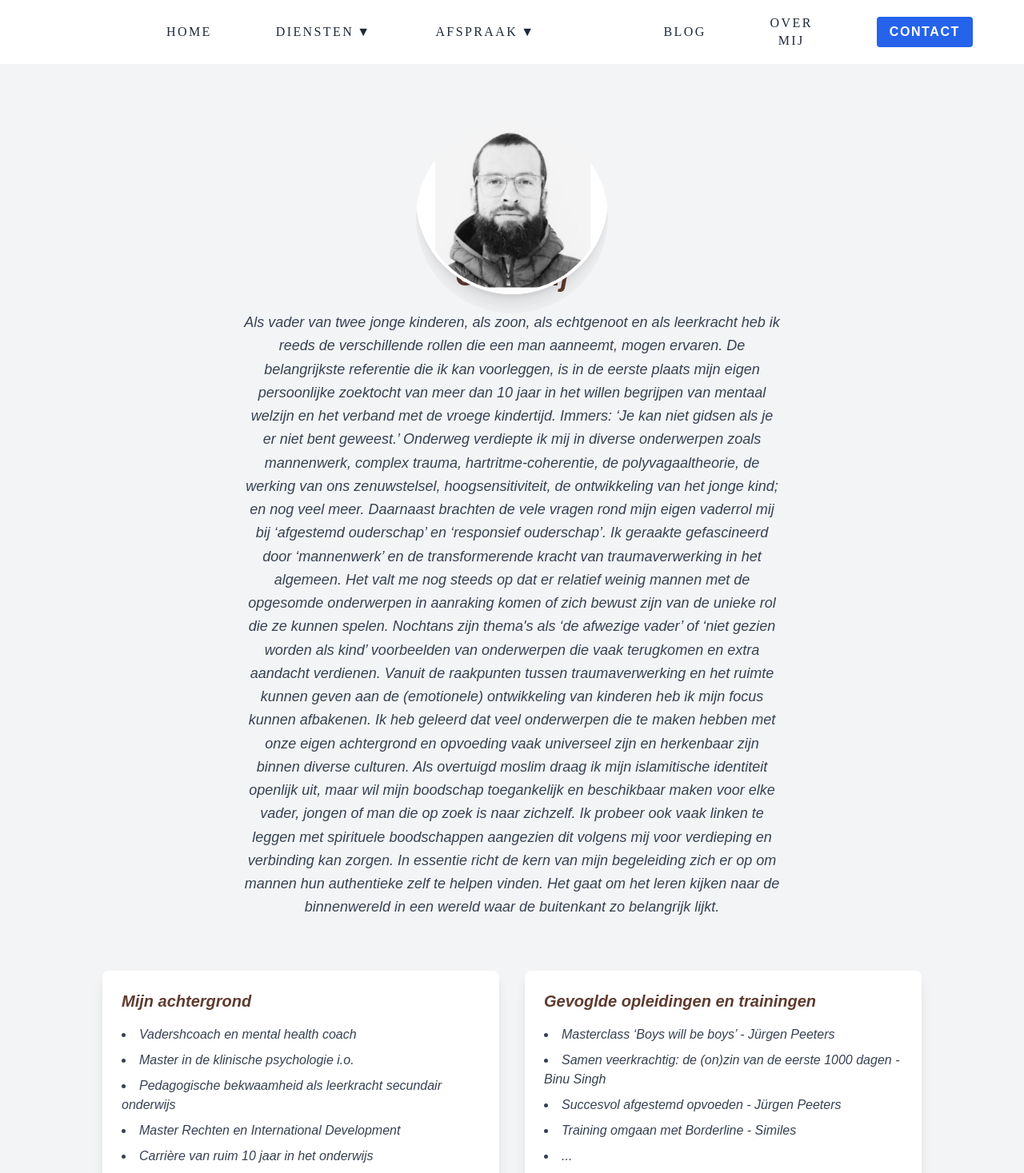
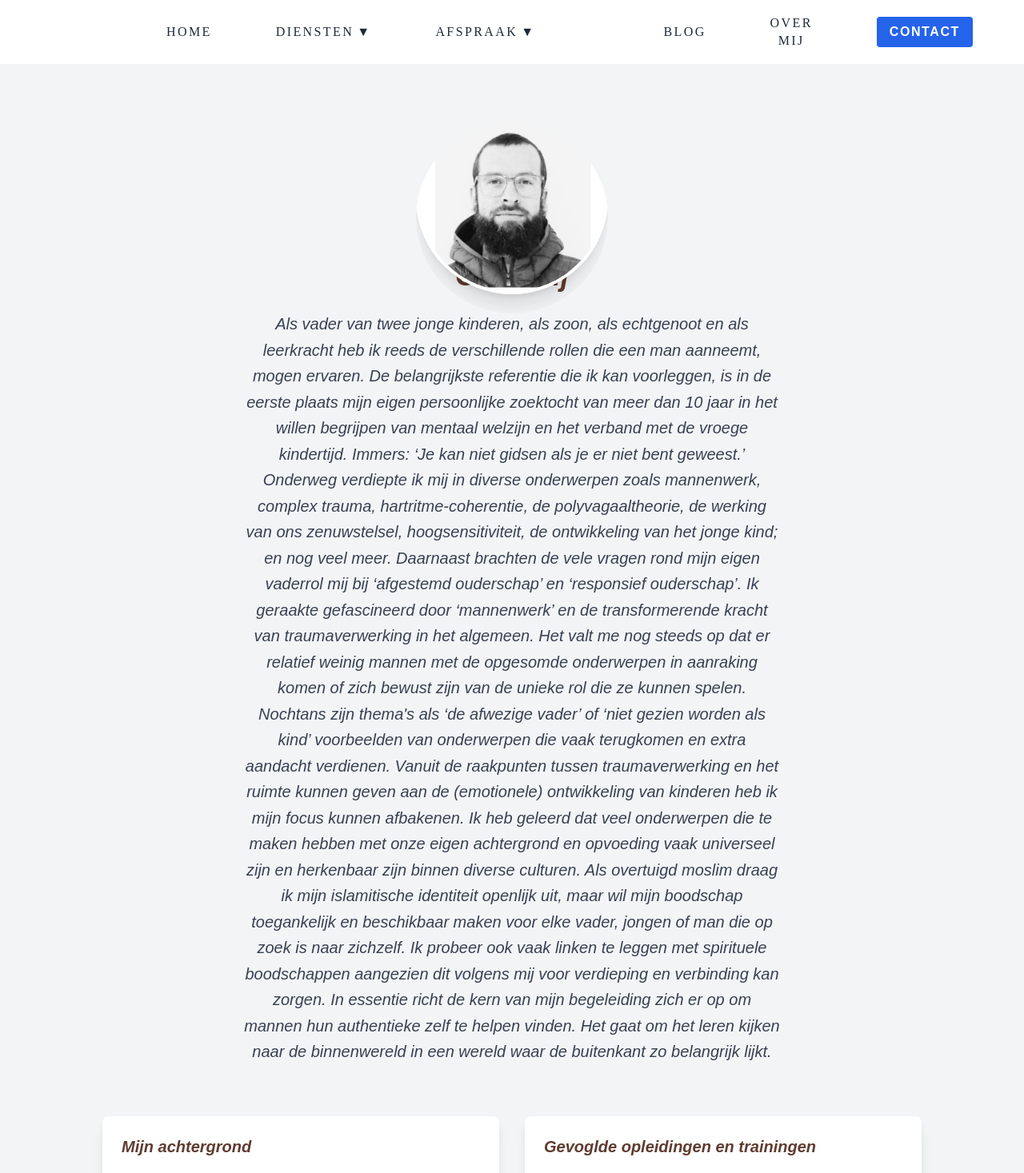
Before and after one commit to mosisgaye/father, a Next.js app: page /about in a window 1280 px wide. Shown: the top 1467 px of the page at 80% size. Built offline with nearby package versions, Linux system fonts and the light colour scheme.

Commit message:
Description des modifications

```diff
--- a/app/about/page.tsx
+++ b/app/about/page.tsx
@@ -41,7 +41,7 @@ const About: React.FC = () => {
           initial={{ opacity: 0, y: 20 }}
           animate={{ opacity: 1, y: 0 }}
           transition={{ duration: 0.8, delay: 0.4 }}
-          className="text-gray-700 text-lg italic leading-relaxed max-w-2xl mx-auto"
+          className="text-gray-700 italic text-xl leading-relaxed max-w-2xl mx-auto"
         >
           Als vader van twee jonge kinderen, als zoon, als echtgenoot en als
           leerkracht heb ik reeds de verschillende rollen die een man aanneemt,
@@ -97,7 +97,7 @@ const About: React.FC = () => {
                 Pedagogische bekwaamheid als leerkracht secundair onderwijs
               </li>
               <li>Master Rechten en International Development</li>
-              <li>Carrière van ruim 10 jaar in het onderwijs</li>
+              <li>Carrière van ruim 10 jaar in het onderwijs onderwijs (leerkracht islamitische godsdienst)</li>
             </ul>
           </motion.div>
           <motion.div
```
